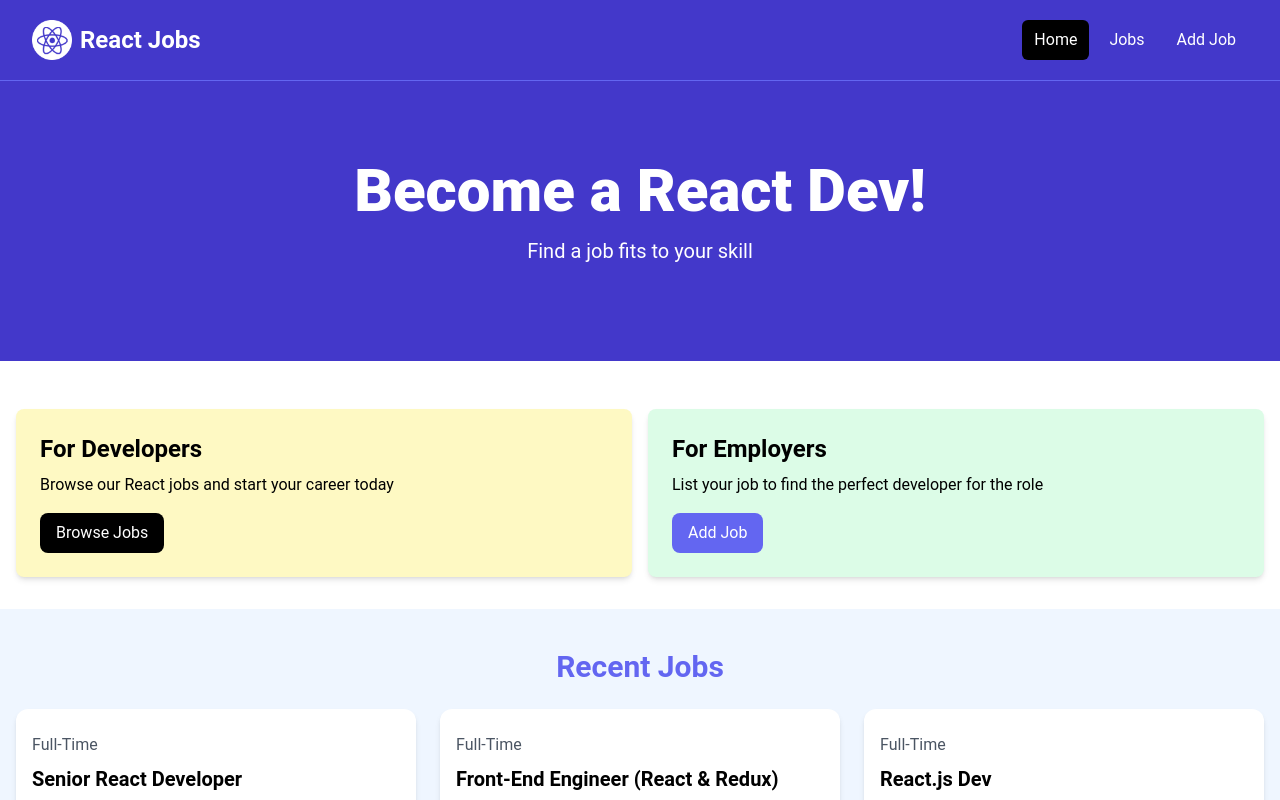
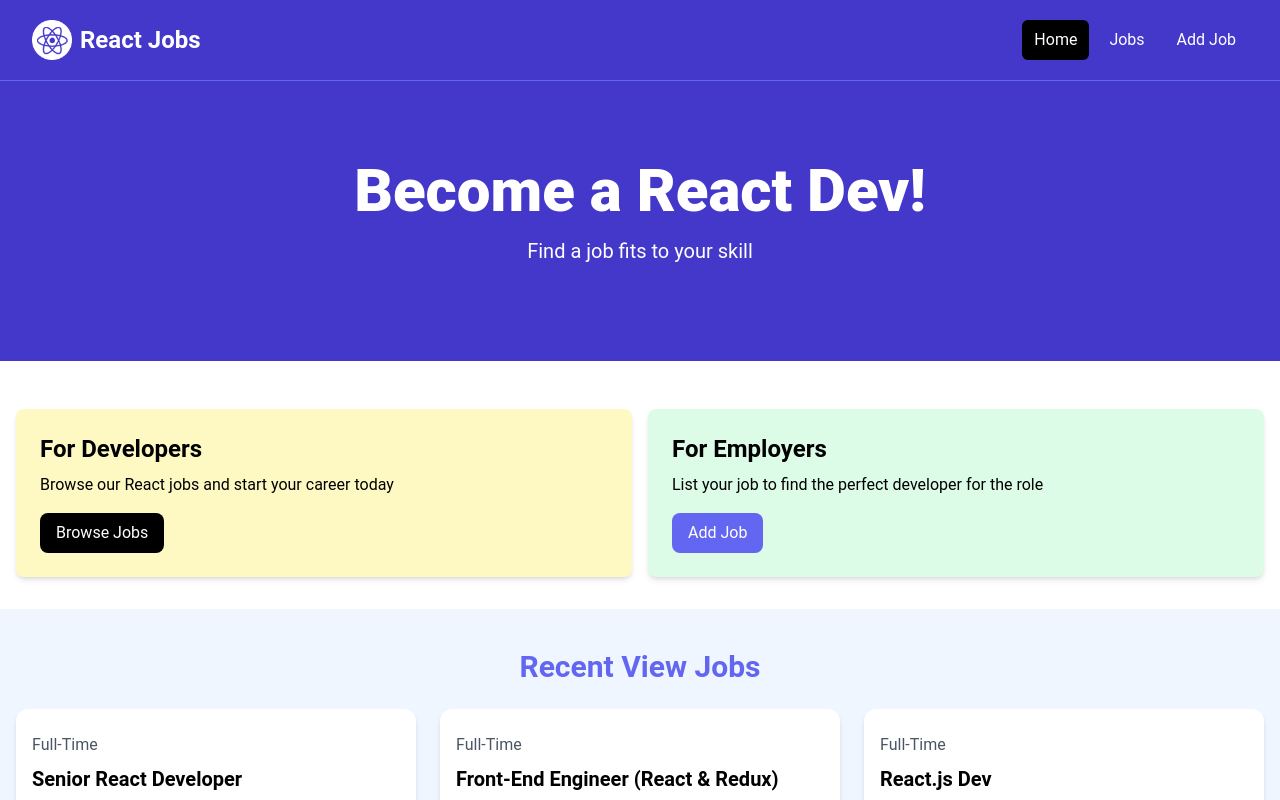
Before and after one commit to sachith-coding/Job-Finder, a React (Vite) app: page / in a window 1280 px wide. Shown: the top 800 px of the page. Built offline with nearby package versions, Linux system fonts and the light colour scheme.

Commit message:
Conditional Rendering Test

```diff
--- a/src/components/JobListing.jsx
+++ b/src/components/JobListing.jsx
@@ -10,7 +10,7 @@ const JobListing = ({ isHome = false }) => {
         <section className="bg-blue-50 px-4 py-10">
             <div className="container-xl lg:container m-auto">
                 <h2 className="text-3xl font-bold text-indigo-500 mb-6 text-center">
-                    {isHome ? 'Recent Jobs' : 'Browse Jobs' }
+                    {isHome ? 'Recent View Jobs' : 'Browse All Jobs' }
                 </h2>
                 <div className="grid grid-cols-1 md:grid-cols-3 gap-6">
                     {recentJobs.map((jobItem) => (
```
